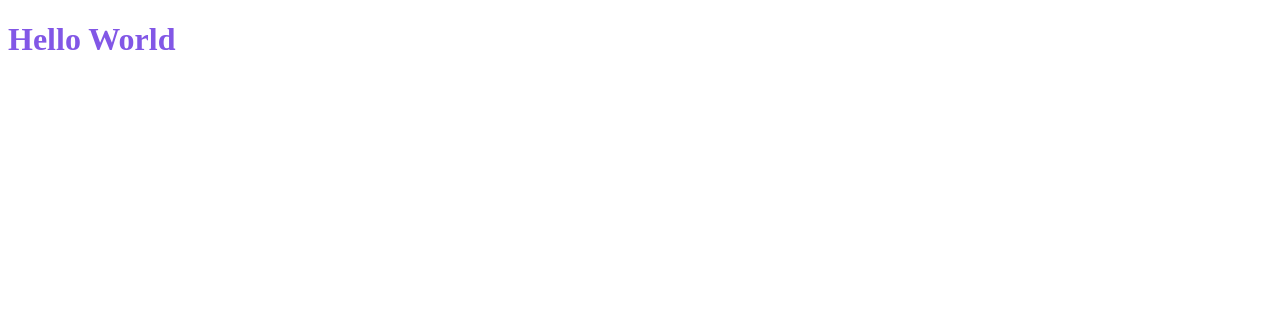
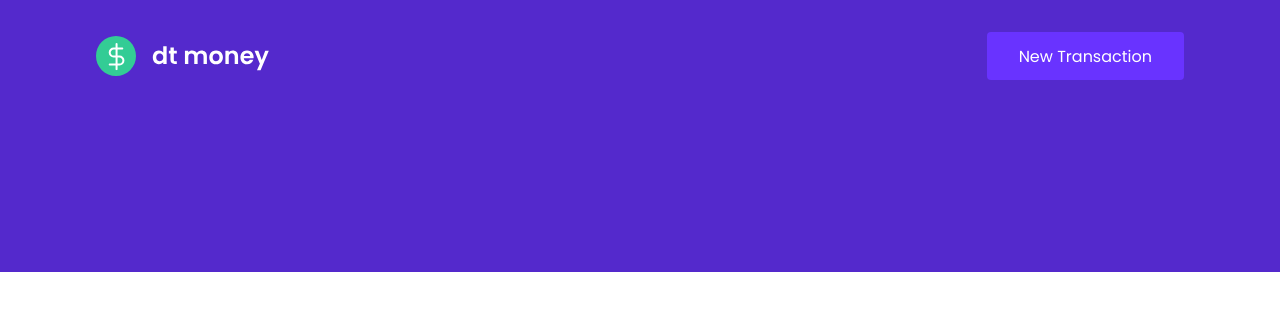
Before and after one commit to marcelopajr/mymoney, a React (Create React App) app: page / in a window 1280 px wide. Shown: the top 310 px of the page. Built offline with nearby package versions, Linux system fonts and the light colour scheme.

Commit message:
Header component

```diff
--- a/public/index.html
+++ b/public/index.html
@@ -2,13 +2,12 @@
 <html lang="en">
 
 <head>
+  <link rel="preconnect" href="https://fonts.googleapis.com">
+  <link rel="preconnect" href="https://fonts.gstatic.com" crossorigin>
+  <link href="https://fonts.googleapis.com/css2?family=Poppins:wght@400;600&display=swap" rel="stylesheet">
   <meta charset="utf-8" />
-  <link rel="icon" href="%PUBLIC_URL%/favicon.ico" />
   <meta name="viewport" content="width=device-width, initial-scale=1" />
-  <meta name="theme-color" content="#000000" />
-  <meta name="description" content="Web site created using create-react-app" />
-  <link rel="apple-touch-icon" href="%PUBLIC_URL%/logo192.png" />
-  <link rel="manifest" href="%PUBLIC_URL%/manifest.json" />
+  <link rel="shortcut icon" href="favicon.png" type="image/png">
   <title>mymoney</title>
 </head>
 
--- a/src/App.tsx
+++ b/src/App.tsx
@@ -1,13 +1,11 @@
-import styled from 'styled-components';
-
-const Title = styled.h1`
-  color: #8257e6;
-`;
+import { Header } from './components/Header';
+import { GlobalStyle } from './styles/global';
 
 export function App() {
   return (
-    <div className="App">
-      <Title>Hello World</Title>
-    </div>
+    <>
+      <Header />
+      <GlobalStyle />
+    </>
   );
 }
--- /dev/null
+++ b/src/components/Header/index.tsx
@@ -0,0 +1,13 @@
+import logoImg from '../../assets/logo.svg';
+import { Container, Content } from './styles';
+
+export function Header() {
+  return (
+    <Container>
+      <Content>
+        <img src={logoImg} alt="mymoney" />
+        <button type="button">New Transaction</button>
+      </Content>
+    </Container>
+  );
+}
--- /dev/null
+++ b/src/components/Header/styles.ts
@@ -0,0 +1,31 @@
+import styled from 'styled-components';
+
+export const Container = styled.header`
+  background: var(--blue);
+`;
+
+export const Content = styled.div`
+  max-width: 1120px;
+  margin: 0 auto;
+
+  padding: 2rem 1rem 12rem;
+  display: flex;
+  align-items: center;
+  justify-content: space-between;
+
+  button {
+    font-size: 1rem;
+    color: #fff;
+    background: var(--blue-light);
+    border: 0;
+    padding: 0 2rem;
+    border-radius: 0.25rem;
+    height: 3rem;
+
+    transition: filter 0.2s;
+
+    &:hover {
+      filter: brightness(0.9);
+    }
+  }
+`;
--- /dev/null
+++ b/src/styles/global.ts
@@ -0,0 +1,52 @@
+import { createGlobalStyle } from 'styled-components';
+
+export const GlobalStyle = createGlobalStyle`
+  :root {
+    --background: #f0f2f5;
+    --red: #e52e4d;
+    --blue: #5429cc;
+    --blue-light: #6933ff;
+    --text-title: #363f5f;
+    --text-body: #969cb3;
+    --shape: #ffffff;
+  }
+
+  * {
+    margin: 0;
+    padding: 0;
+    box-sizing: border-box
+  }
+
+  html {
+    @media (max-width: 1080px) {
+      font-size: 93.75%--background; // 15px
+    }
+
+    @media (max-width: 720px) {
+      font-size: 87.5%--background; // 14px
+    }
+  }
+
+  body {
+    background: var(---background);
+    -webkit-font-smoothing: antialiased;
+  }
+
+  body, input, textarea, button {
+    font-family: "Poppins", sans-serif;
+    font-weight: 400;
+  }
+
+  h1, h2, h3, h4, h5, h6, strong {
+    font-weight: 600;
+  }
+
+  button {
+    cursor: pointer;
+  }
+
+  [disabled] {
+    opacity: .6;
+    cursor: not-allowed;
+  }
+`;
```
